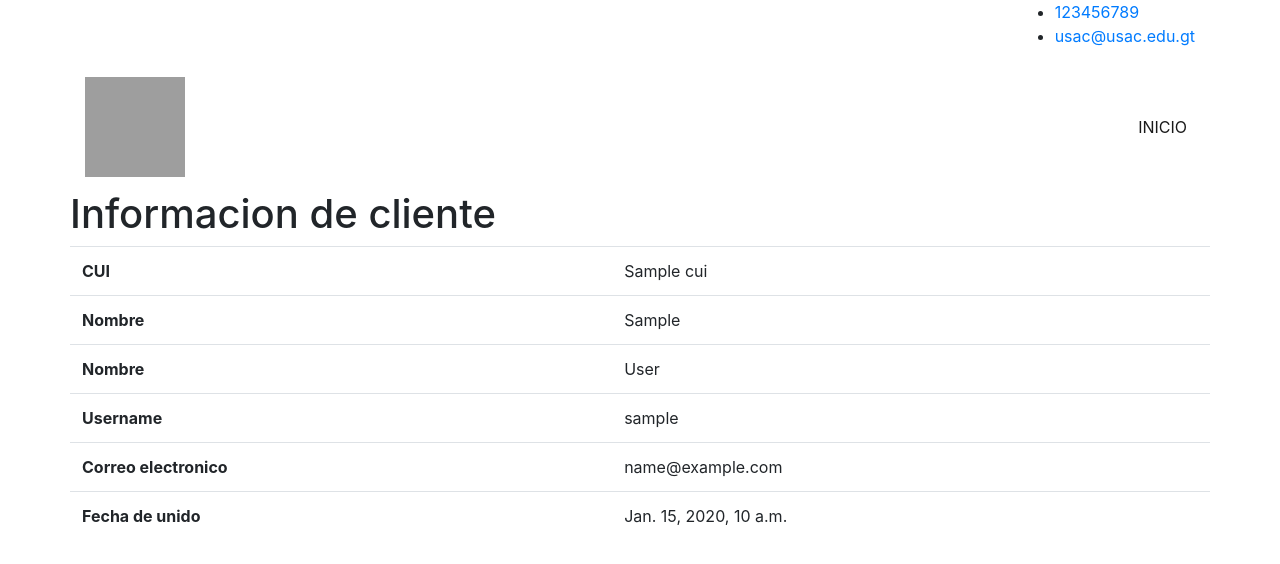
After one commit to dan192596/practica2_grupo9, a Django app: template ClinicaMedica/templates/Cliente.html in a window 1280 px wide. The commit adds this page. Shown: the top 564 px of the page. Run offline with Django 3.2, Linux system fonts and the light colour scheme; the template is opened without the code that fills it: most values are stand-ins (such as "Sample title", 1, 10 or a date in 2020); some libraries are stand-ins or nearby versions; grey boxes are pictures that could not be loaded.

Commit message:
Test url Informacion de cliente y pagina html
201404268

```diff
--- a/ClinicaMedica/forms.py
+++ b/ClinicaMedica/forms.py
@@ -2,6 +2,7 @@ from django.forms import ModelForm
 from django.contrib.auth.models import User
 from django.contrib.auth.forms import UserCreationForm
 from .models import ClientProfile
+from django import forms
 
 class ExtendedUserCreationForm(UserCreationForm):
     email = forms.EmailField(required=True)
--- /dev/null
+++ b/ClinicaMedica/templates/Cliente.html
@@ -0,0 +1,35 @@
+{% extends 'base.html' %}
+
+{% block title %}Informacion de cliente{% endblock %}
+{% block contenido %}
+    <h1>Informacion de cliente</h1></br>
+		<table summary="ListaMascotas" class = "table">
+            {% for Cliente in ListaClientes %}
+            <tr>
+                <th>CUI</th>
+                <td>{{ Cliente.cui }}</td>
+            </tr>
+            <tr>
+                <th>Nombre</th>
+                <td>{{ Cliente.user.first_name }}</td>
+            </tr>
+            <tr>
+                <th>Nombre</th>
+                <td>{{ Cliente.user.last_name }}</td>
+            </tr>
+            <tr>
+                <th>Username</th>
+                <td>{{ Cliente.user.username }}</td>
+            </tr>
+            <tr>
+                <th>Correo electronico</th>
+                <td>{{ Cliente.user.email }}</td>
+            </tr>
+            <tr>
+                <th>Fecha de unido</th>
+                <td>{{ Cliente.user.date_joined }}</td>
+            </tr>
+            <tr></tr>
+            {% endfor %}
+		</table>
+{% endblock %}
--- a/ClinicaMedica/tests.py
+++ b/ClinicaMedica/tests.py
@@ -3,5 +3,9 @@ from django.urls import reverse, resolve
 
 # Create your tests here.
 def test_ListaClientes_is_resolved(self):
-    url = reverse('cita:ListaClientes')
+    url = reverse('CM:ListaClientes')
     self.assertEquals(resolve(url).url_name,'ListaClientes')
+
+def test_InformacionCliente_is_resolved(self):
+    url = reverse('CM:InfoCliente')
+    self.assertEquals(resolve(url).url_name,'InfoCliente')
--- a/ClinicaMedica/urls.py
+++ b/ClinicaMedica/urls.py
@@ -6,7 +6,6 @@ from django.contrib.auth.views import LoginView, LogoutView
 
 app_name = 'CM'
 urlpatterns = [
-    path('', views.index, name='index'),
     url(r'^registro/$', views.register, name='registro'),
     url(r'^perfil/$', views.index, name='perfil'),
     url(r'^logout/$', LogoutView.as_view(), name='logout'),
--- a/practica2_grupo9/settings.py
+++ b/practica2_grupo9/settings.py
@@ -37,6 +37,8 @@ INSTALLED_APPS = [
     'django.contrib.sessions',
     'django.contrib.messages',
     'django.contrib.staticfiles',
+    'crispy_forms',
+    'ClinicaMedica',
 ]
 
 MIDDLEWARE = [
```
Also changed, not shown: ClinicaMedica/templates/ListaClientes.html (+7 -3 lines), ClinicaMedica/views.py (+4 -5 lines), ClinicaMedica/migrations/0001_initial.py (added), README.md, db.sqlite3.
